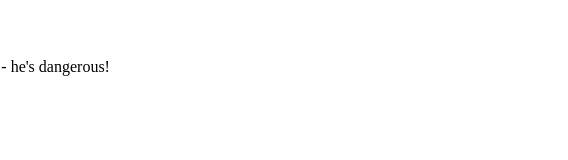
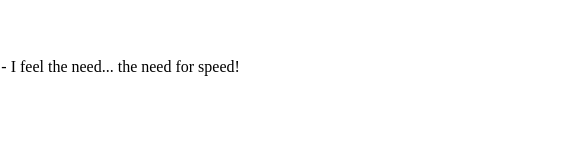
Before and after one commit to KalenWessel/docker-nodejs, a website: page webapp/public/index.html in a window 1280 px wide. Shown: the full height of the page, 72-640 px from the left. Drawn offline with Linux system fonts and the light colour scheme.

Commit message:
The need for speed

```diff
--- a/webapp/public/index.html
+++ b/webapp/public/index.html
@@ -9,7 +9,7 @@
 </head>
 <body>
     <div class="container">
-        <p>Maverick - he's dangerous!</p>
+        <p>Maverick - I feel the need... the need for speed!</p>
         <img src="images/thumbs_up.jpg" />
     </div>
 </body>
```
